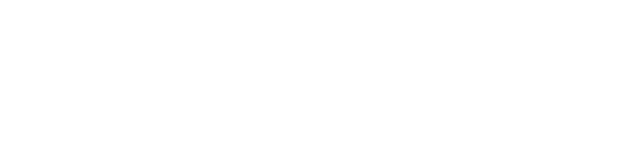
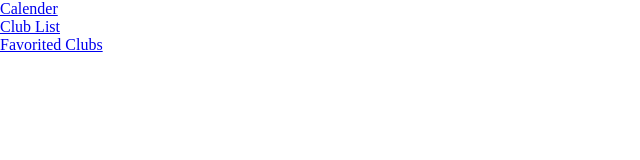
Before and after one commit to seanAped/Stevenson-Club-Calendar, a plain HTML site: page club_list.html in a window 1280 px wide. Shown: the whole page, without its empty margins (0-640 px from the left). Drawn offline with Linux system fonts and the light colour scheme.

Commit message:
Update club_list.html

```diff
--- a/club_list.html
+++ b/club_list.html
@@ -10,7 +10,11 @@
   <body>
     <div class = "container">
       <header>
-
+        <ul class = "heading__list__html">
+          <li class = "heading__list__item"><a class = "heading__list__link" href = "index.html">Calender</a></li>
+          <li class = "heading__list__item"><a class = "heading__list__link" href = "club_list.html">Club List</a></li>
+          <li class = "heading__list__item"><a class = "heading__list__link" href = "user_club_list.html">Favorited Clubs</a></li>
+        </ul>
       </header>
       <div class = "media">
       </div>
```
